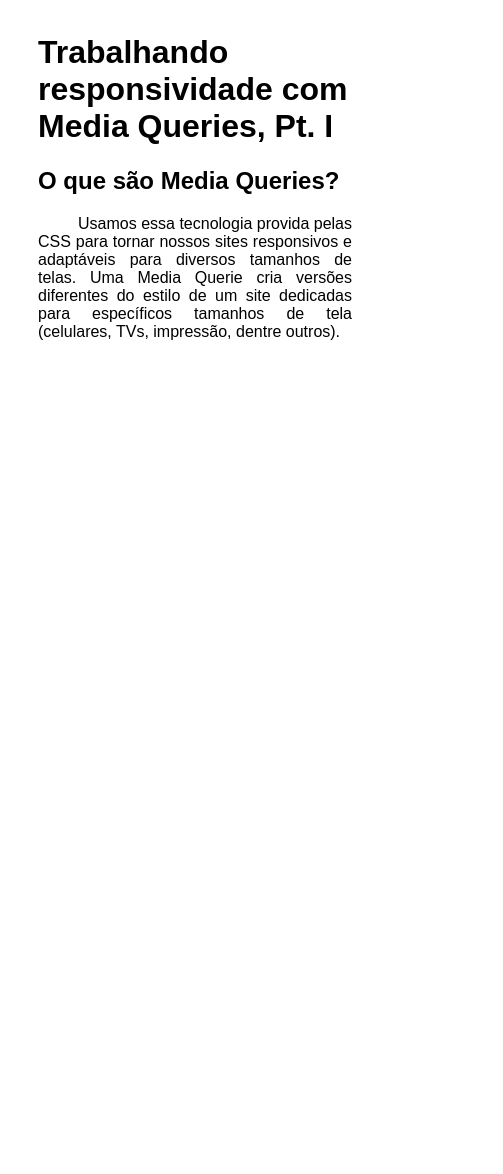
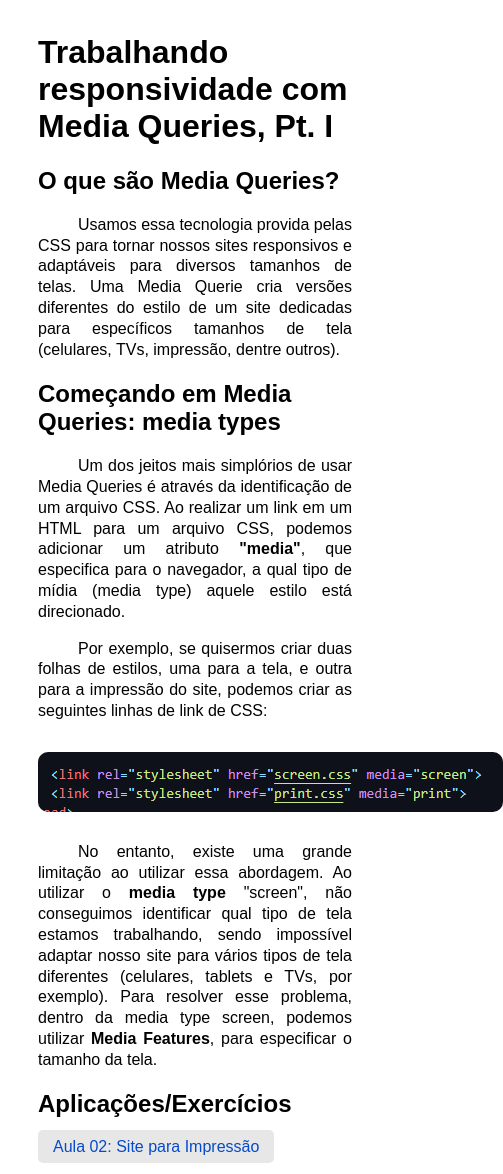
Before and after one commit to icaropvn/html-css-studies, a plain HTML site: page modulo-04/cap025/aula001/index.html in a window 390 px wide. Shown: the part 5-1179 px from the top of the page, 503 px wide, since content can reach past the window. Before the commit the page ends 844 px from the top, so only its background shows below. Drawn offline with Linux system fonts and the light colour scheme.

Commit message:
Media Queries: Aulas 001 e 002

```diff
--- a/modulo-04/cap025/aula001/index.html
+++ b/modulo-04/cap025/aula001/index.html
@@ -15,6 +15,27 @@
         p {
             text-align: justify;
             text-indent: 40px;
+            line-height: 1.3em;
+        }
+
+        img {
+            display: block;
+            margin: 30px auto;
+            border-radius: 10px;
+        }
+
+        a {
+            background-color: #e7e7e7;
+            color: #054aca;
+            text-decoration: none;
+            padding: 8px 15px;
+            border-radius: 5px;
+            transition: all 0.1s ease-out;
+        }
+
+        a:hover {
+            background-color: #054aca;
+            color: #e7e7e7;
         }
     </style>
 </head>
@@ -22,5 +43,16 @@
     <h1>Trabalhando responsividade com Media Queries, Pt. I</h1>
     <h2>O que são Media Queries?</h2>
     <p>Usamos essa tecnologia provida pelas CSS para tornar nossos sites responsivos e adaptáveis para diversos tamanhos de telas. Uma Media Querie cria versões diferentes do estilo de um site dedicadas para específicos tamanhos de tela (celulares, TVs, impressão, dentre outros).</p>
+
+    <h2>Começando em Media Queries: media types</h2>
+    <p>Um dos jeitos mais simplórios de usar Media Queries é através da identificação de um arquivo CSS. Ao realizar um link em um HTML para um arquivo CSS, podemos adicionar um atributo <strong>"media"</strong>, que especifica para o navegador, a qual tipo de mídia (media type) aquele estilo está direcionado.</p>
+    <p>Por exemplo, se quisermos criar duas folhas de estilos, uma para a tela, e outra para a impressão do site, podemos criar as seguintes linhas de link de CSS:</p>
+
+    <img src="images/starting-media-queries.png" alt="Linhas de Código Exemplificando o uso de Media Queries através do atributo media em links de CSS.">
+
+    <p>No entanto, existe uma grande limitação ao utilizar essa abordagem. Ao utilizar o <strong>media type</strong> "screen", não conseguimos identificar qual tipo de tela estamos trabalhando, sendo impossível adaptar nosso site para vários tipos de tela diferentes (celulares, tablets e TVs, por exemplo). Para resolver esse problema, dentro da media type screen, podemos utilizar <strong>Media Features</strong>, para especificar o tamanho da tela.</p>
+
+    <h2>Aplicações/Exercícios</h2>
+    <a href="../aula002/aula002.html">Aula 02: Site para Impressão</a>
 </body>
 </html>
--- /dev/null
+++ b/modulo-04/cap025/aula002/print.css
@@ -0,0 +1,29 @@
+@charset "UTF-8";
+
+/* Printer Styles */
+
+* {
+    padding: 10px;
+    margin: 0px;
+}
+
+html, body {
+    font-family: 'Times New Roman', Times, serif;
+    font-size: 1.2em;
+    line-height: 1.2em
+}
+
+menu {
+    display: none;
+}
+
+p {
+    text-indent: 40px;
+    text-align: justify;
+}
+
+article::after {
+    content: 'Artigo impresso para estudo de Media Queries em CSS, 2024.';
+    display: block;
+    margin-top: 30px;
+}
--- /dev/null
+++ b/modulo-04/cap025/aula002/screen.css
@@ -0,0 +1,57 @@
+@charset "UTF-8";
+
+/* Screen Styles */
+
+* {
+    padding: 0;
+    margin: 0;
+}
+
+body, html {
+    font-family: Arial, Helvetica, sans-serif;
+    font-size: 1em;
+}
+
+header {
+    background-color: #e7e7e7;
+    padding-top: 20px;
+}
+
+header h1 {
+    margin: 0 0 0 20px;
+}
+
+menu ul {
+    background-color: #cccccc;
+    margin-top: 10px;
+    padding: 10px 0;
+    text-align: center;
+}
+
+menu li {
+    display: inline-block;
+    padding: 0 10px;
+}
+
+menu li:hover {
+    text-decoration: underline;
+    cursor: pointer;
+}
+
+article {
+    display: block;
+    margin: 0 auto;
+    background-color: #e7e7e7;
+    max-width: 700px;
+    padding: 20px;
+}
+
+article h2 {
+    margin: 20px 0;
+}
+
+article p {
+    text-indent: 40px;
+    text-align: justify;
+    margin: 20px 0;
+}
```
Also changed, not shown: modulo-04/cap025/aula002/aula002.html (added, +39 -0 lines), modulo-04/cap025/aula001/images/starting-media-queries.png (added).
